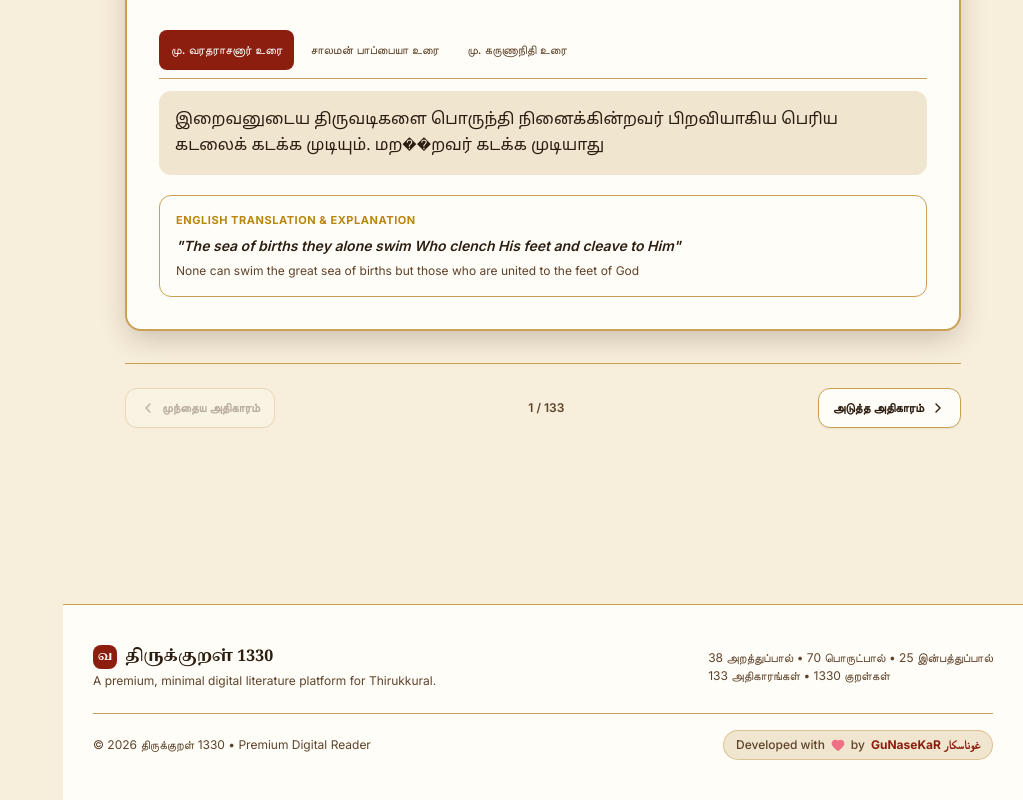
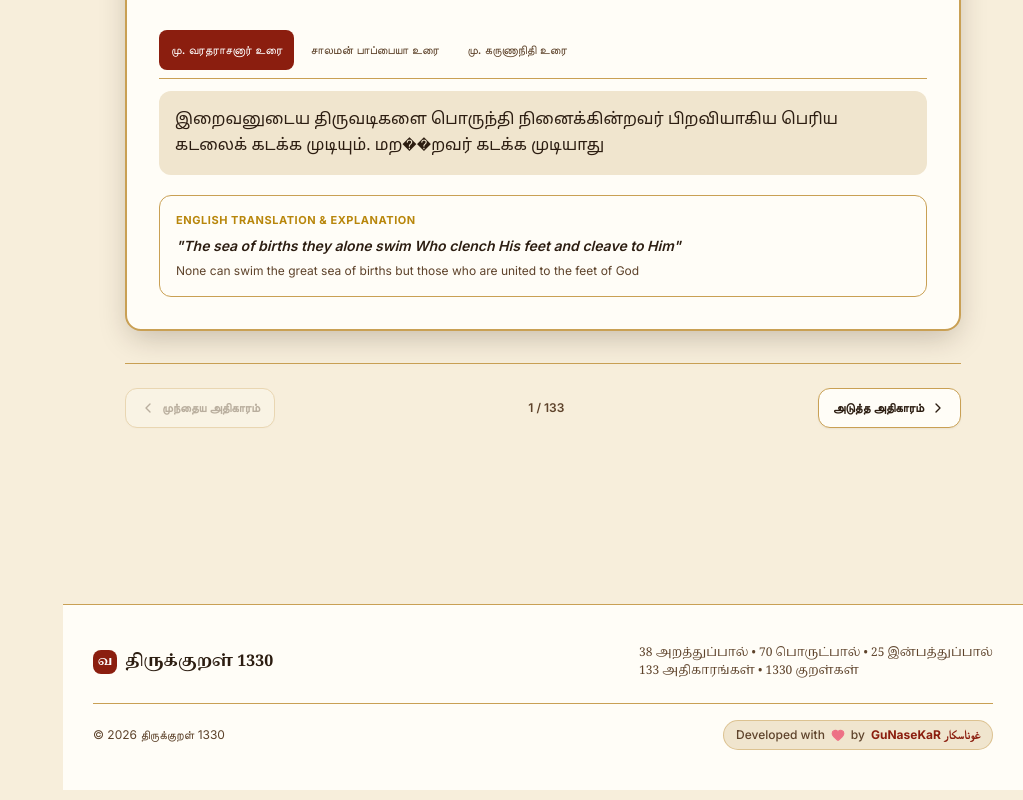
Before and after one commit to gagatech-57/KuralAram, a React (Vite) app: page / in a window 1280 px wide. Shown: the part 6418-7218 px from the top of the page, without its empty margins (257-1280 px from the left). Built offline with nearby package versions, Linux system fonts and the light colour scheme.

Commit message:
Remove specified English subtitle lines from footer

```diff
--- a/src/components/Footer.jsx
+++ b/src/components/Footer.jsx
@@ -8,7 +8,6 @@ export default function Footer() {
 
         <div className="flex flex-col sm:flex-row items-center justify-between gap-4 text-center sm:text-left">
 
-          <div className="space-y-1">
           <div className="flex items-center justify-center sm:justify-start gap-2">
             <span className="w-6 h-6 rounded-lg bg-[var(--brand-primary)] text-white font-bold font-tamil-serif flex items-center justify-center text-xs">
               வ
@@ -17,12 +16,8 @@ export default function Footer() {
               திருக்குறள் 1330
             </h3>
           </div>
-            <p className="text-xs text-[var(--text-muted)]">
-              A premium, minimal digital literature platform for Thirukkural.
-            </p>
-          </div>
 
-          <div className="text-xs text-[var(--text-muted)] space-y-0.5">
+          <div className="text-xs text-[var(--text-muted)] space-y-0.5 font-tamil-serif">
             <p>38 அறத்துப்பால் • 70 பொருட்பால் • 25 இன்பத்துப்பால்</p>
             <p>133 அதிகாரங்கள் • 1330 குறள்கள்</p>
           </div>
@@ -31,7 +26,7 @@ export default function Footer() {
 
         {/* Developer Credit Line */}
         <div className="pt-4 border-t border-[var(--border-color)] flex flex-col sm:flex-row items-center justify-between gap-3 text-xs text-[var(--text-muted)]">
-          <p>© {new Date().getFullYear()} திருக்குறள் 1330 • Premium Digital Reader</p>
+          <p>© {new Date().getFullYear()} திருக்குறள் 1330</p>
 
           <div className="flex items-center gap-1.5 font-medium px-3 py-1.5 rounded-full bg-[var(--bg-surface)] border border-[var(--bg-card-border)]/50">
             <span>Developed with</span>
```
Lines whose indentation alone changed are shown as unchanged.
